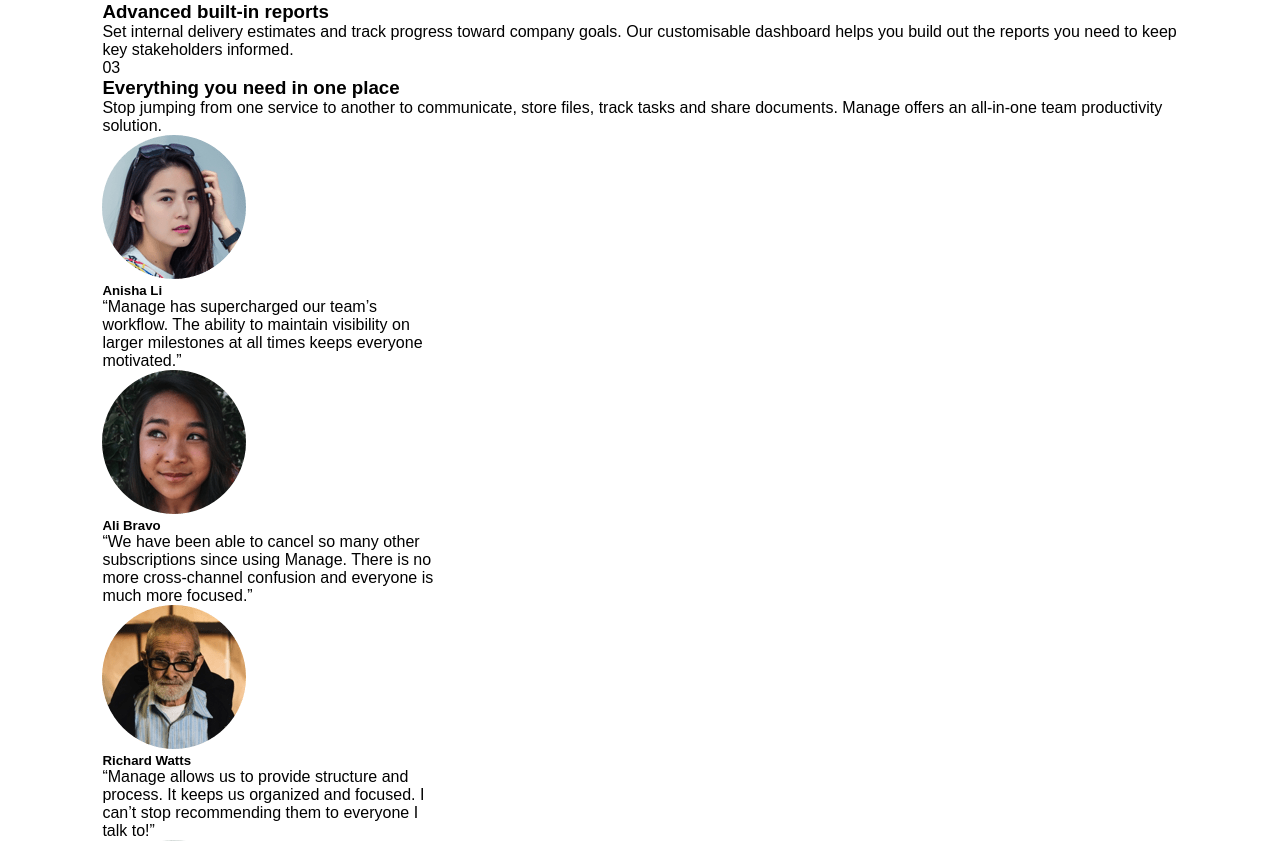
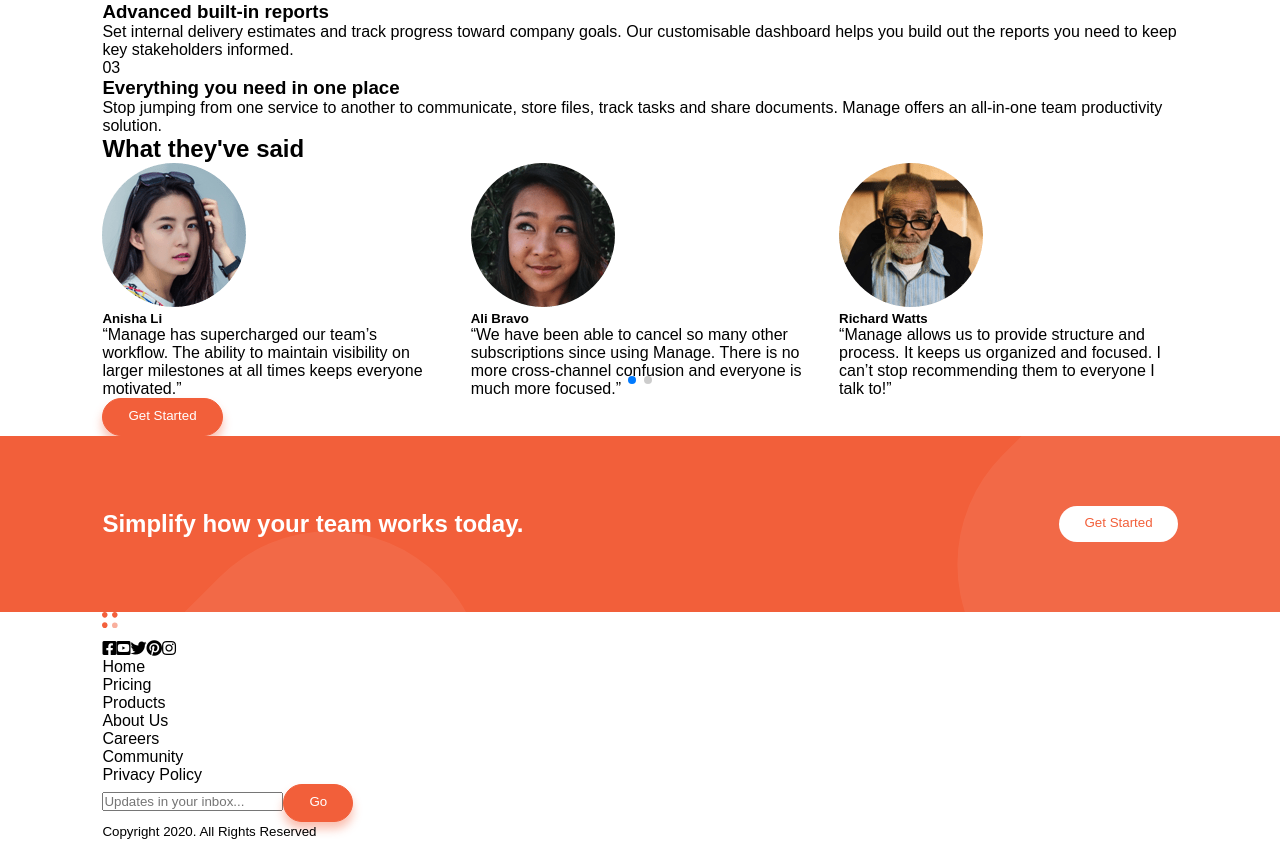
Before and after one commit to MilitusInnocent/manage-landing-page, a React (Create React App) app: page / in a window 1280 px wide. Shown: the part 860-1701 px from the top of the page. Built offline with nearby package versions, Linux system fonts and the light colour scheme; a web font is replaced by a local one.

Commit message:
Heading + button added

```diff
--- a/src/components/Slider.js
+++ b/src/components/Slider.js
@@ -5,17 +5,17 @@ import ali from '../images/avatar-ali.png';
 import anisha from '../images/avatar-anisha.png';
 import richard from '../images/avatar-richard.png';
 import shanai from '../images/avatar-shanai.png';
-import { SliderCard } from './';
+import { SliderCard, Button } from './';
 
-//import 'swiper/swiper.scss';
-//import 'swiper/components/pagination/pagination.scss';
-
-
+import 'swiper/swiper.scss';
+import 'swiper/components/pagination/pagination.scss';
 
 SwiperCore.use([Pagination]);
 
 const Slider = () => {
     return (
+        <section className="testimonial__section">
+            <h2 className="testimonial__section__heading">What they've said</h2>
             <Swiper
                 spaceBetween={0}
                 slidesPerView={1}
@@ -65,6 +65,8 @@ const Slider = () => {
                     />
                 </SwiperSlide>
             </Swiper>
+            <Button color="orange" text="Get Started" />
+        </section>
     )
 }
 
```
Lines whose indentation alone changed are shown as unchanged.
